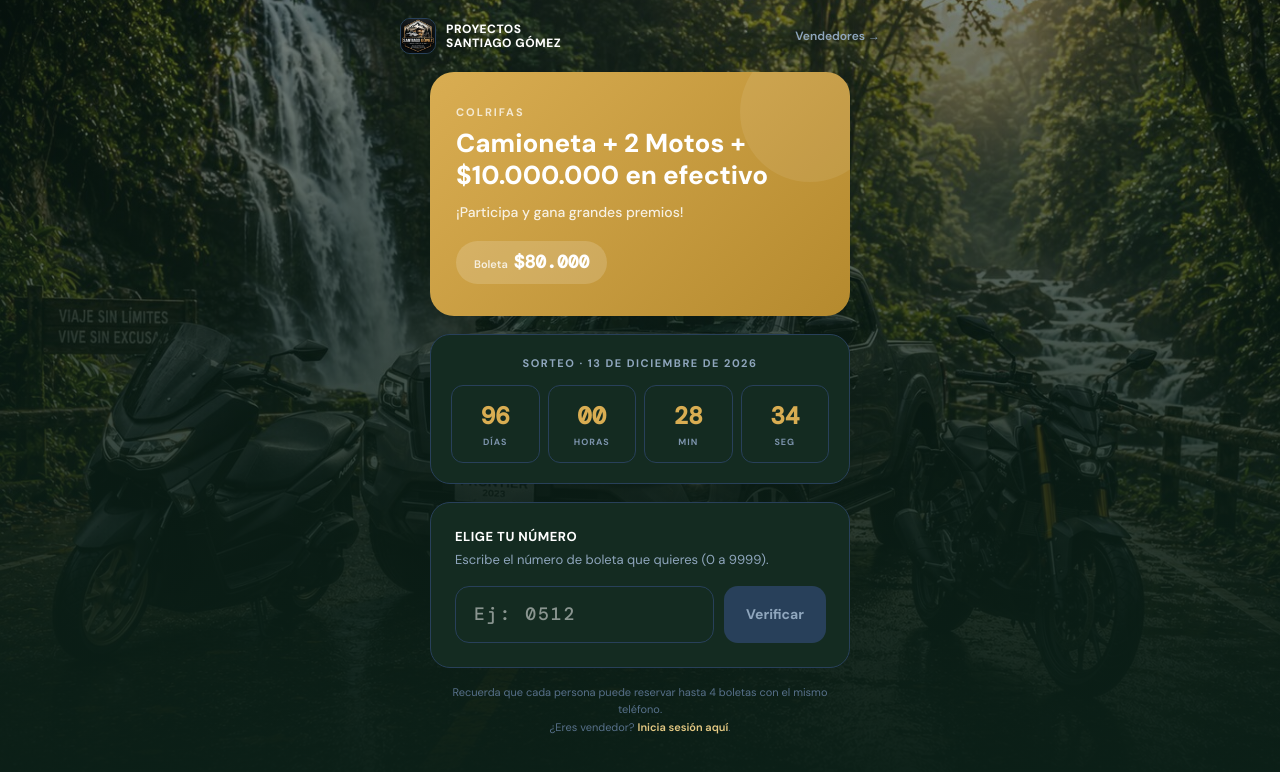
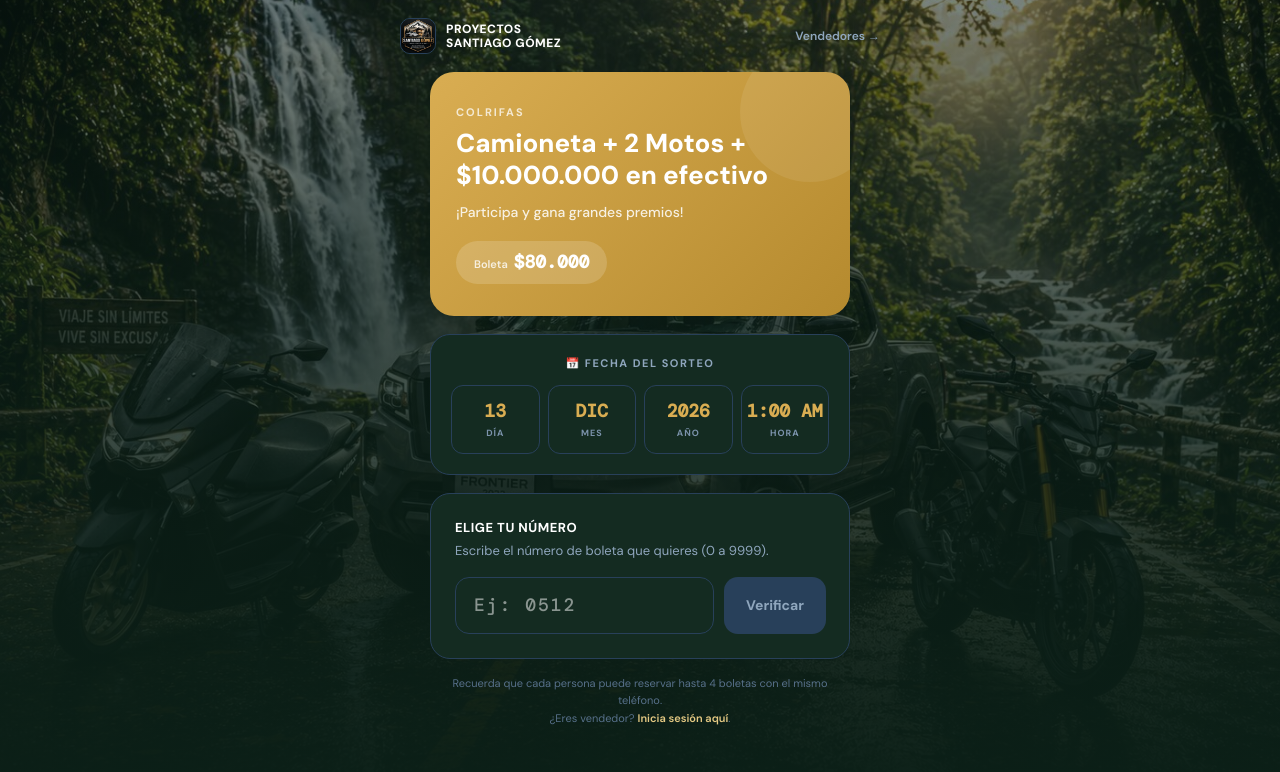
Before and after one commit to riveraalejo38-cell/rifa-digital, a Next.js app: page / in a window 1280 px wide. Shown: the top 772 px of the page. Built offline with nearby package versions, Linux system fonts and the light colour scheme.

Commit message:
Quitar contador regresivo en vivo de la pagina publica (mostrar fecha fija del sorteo)

```diff
--- a/src/app/PublicoClient.tsx
+++ b/src/app/PublicoClient.tsx
@@ -25,8 +25,6 @@ type CheckResult = { number: number; available: boolean; ticketPrice: number } |
 type ReservaExito = { number: number; status: string; ticketPrice: number; token: string } | null;
 
 export default function PublicoClient() {
-  const [tiempo, setTiempo] = useState({ dias: 0, horas: 0, minutos: 0, segundos: 0 });
-
   const [numeroInput, setNumeroInput] = useState("");
   const [checking, setChecking] = useState(false);
   const [checkError, setCheckError] = useState("");
@@ -39,26 +37,19 @@ export default function PublicoClient() {
   const [reservaError, setReservaError] = useState("");
   const [reservaExito, setReservaExito] = useState<ReservaExito>(null);
 
-  useEffect(() => {
-    const calcular = () => {
-      const diff = DRAW_DATE.getTime() - Date.now();
-      if (diff <= 0) {
-        setTiempo({ dias: 0, horas: 0, minutos: 0, segundos: 0 });
-        return;
-      }
-      setTiempo({
-        dias: Math.floor(diff / (1000 * 60 * 60 * 24)),
-        horas: Math.floor((diff / (1000 * 60 * 60)) % 24),
-        minutos: Math.floor((diff / (1000 * 60)) % 60),
-        segundos: Math.floor((diff / 1000) % 60),
-      });
-    };
-    calcular();
-    const intervalo = setInterval(calcular, 1000);
-    return () => clearInterval(intervalo);
-  }, []);
+  const fechaSorteo = DRAW_DATE.toLocaleDateString("es-CO", { year: "numeric", month: "long", day: "numeric" });
 
-  const fechaSorteo = DRAW_DATE.toLocaleDateString("es-CO", { year: "numeric", month: "long", day: "numeric" });
+  // Antes esto era una cuenta regresiva (días/horas/min/seg) que se
+  // actualizaba cada segundo. Por pedido suyo, esos mismos 4 recuadros
+  // ahora muestran la fecha del sorteo ya fija (día/mes/año/hora), sin
+  // contador en vivo.
+  const diaSorteo = String(DRAW_DATE.getDate()).padStart(2, "0");
+  const mesSorteo = DRAW_DATE.toLocaleDateString("es-CO", { month: "short" }).replace(".", "").toUpperCase();
+  const anioSorteo = String(DRAW_DATE.getFullYear());
+  const horas24Sorteo = DRAW_DATE.getHours();
+  const horas12Sorteo = horas24Sorteo % 12 === 0 ? 12 : horas24Sorteo % 12;
+  const minutosSorteo = String(DRAW_DATE.getMinutes()).padStart(2, "0");
+  const horaSorteo = `${horas12Sorteo}:${minutosSorteo} ${horas24Sorteo >= 12 ? "PM" : "AM"}`;
 
   const verificarNumero = async () => {
     const term = numeroInput.trim();
@@ -183,18 +174,18 @@ export default function PublicoClient() {
           </div>
         </div>
 
-        {/* Contador regresivo */}
+        {/* Fecha del sorteo (antes era un contador regresivo en vivo) */}
         <div style={{ background: "#142B21", borderRadius: "20px", padding: "20px", marginBottom: "18px", border: "1.5px solid #28405A" }}>
-          <p style={{ margin: "0 0 14px", fontSize: "11px", letterSpacing: "1.5px", color: "#8FA6BD", fontWeight: "700", textAlign: "center" }}>SORTEO · {fechaSorteo.toUpperCase()}</p>
+          <p style={{ margin: "0 0 14px", fontSize: "11px", letterSpacing: "1.5px", color: "#8FA6BD", fontWeight: "700", textAlign: "center" }}>📅 FECHA DEL SORTEO</p>
           <div style={{ display: "grid", gridTemplateColumns: "repeat(4, 1fr)", gap: "8px" }}>
             {[
-              { valor: tiempo.dias, label: "DÍAS" },
-              { valor: tiempo.horas, label: "HORAS" },
-              { valor: tiempo.minutos, label: "MIN" },
-              { valor: tiempo.segundos, label: "SEG" },
+              { valor: diaSorteo, label: "DÍA" },
+              { valor: mesSorteo, label: "MES" },
+              { valor: anioSorteo, label: "AÑO" },
+              { valor: horaSorteo, label: "HORA" },
             ].map((item) => (
               <div key={item.label} style={{ background: "#142B21", borderRadius: "12px", padding: "12px 4px", textAlign: "center", border: "1px solid #28405A" }}>
-                <p style={{ margin: "0 0 2px", fontSize: "24px", fontWeight: "800", color: "#D9AD52", fontFamily: "'DM Mono', monospace" }}>{String(item.valor).padStart(2, "0")}</p>
+                <p style={{ margin: "0 0 2px", fontSize: "18px", fontWeight: "800", color: "#D9AD52", fontFamily: "'DM Mono', monospace" }}>{item.valor}</p>
                 <p style={{ margin: 0, fontSize: "9px", color: "#7C93AC", fontWeight: "700", letterSpacing: "1px" }}>{item.label}</p>
               </div>
             ))}
```
